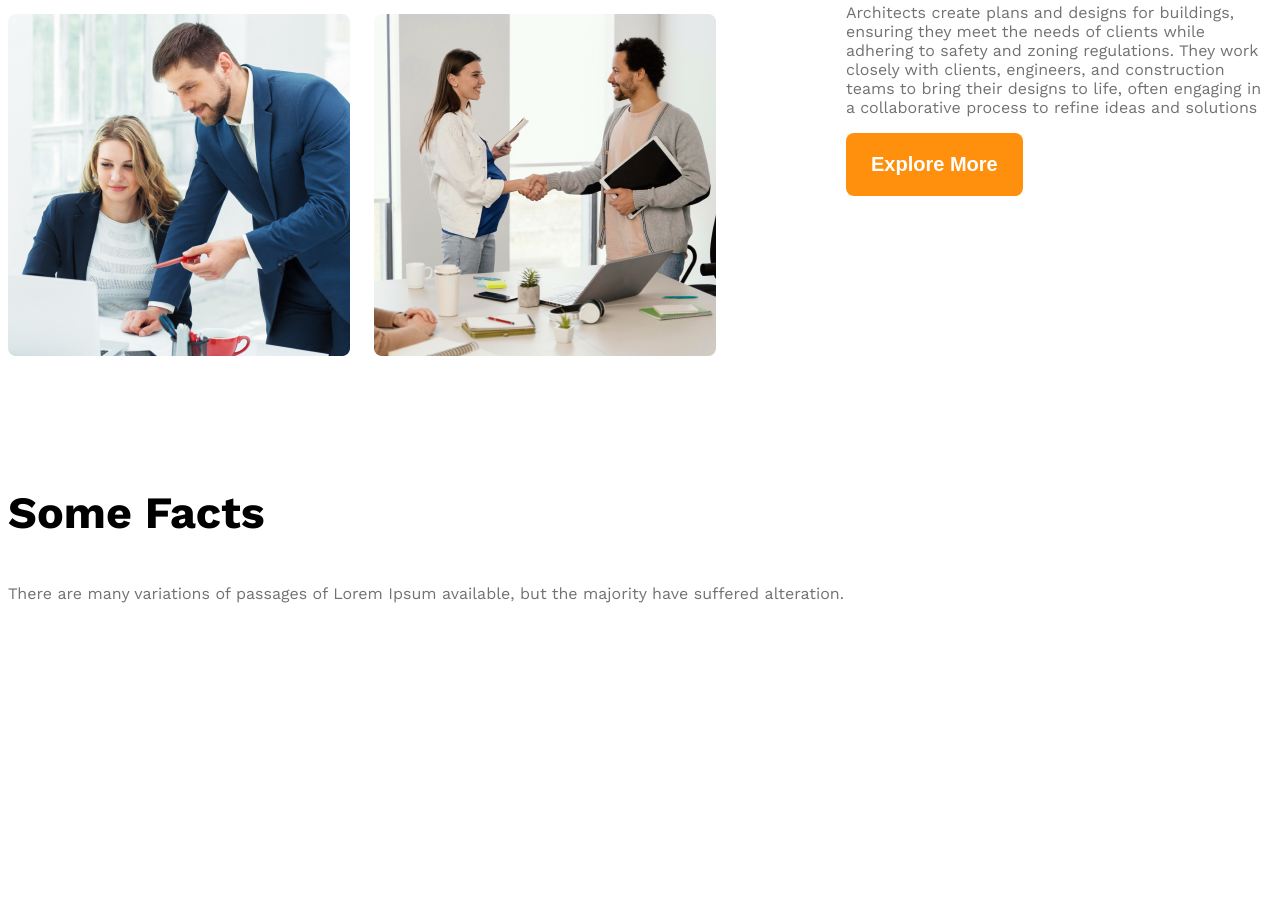
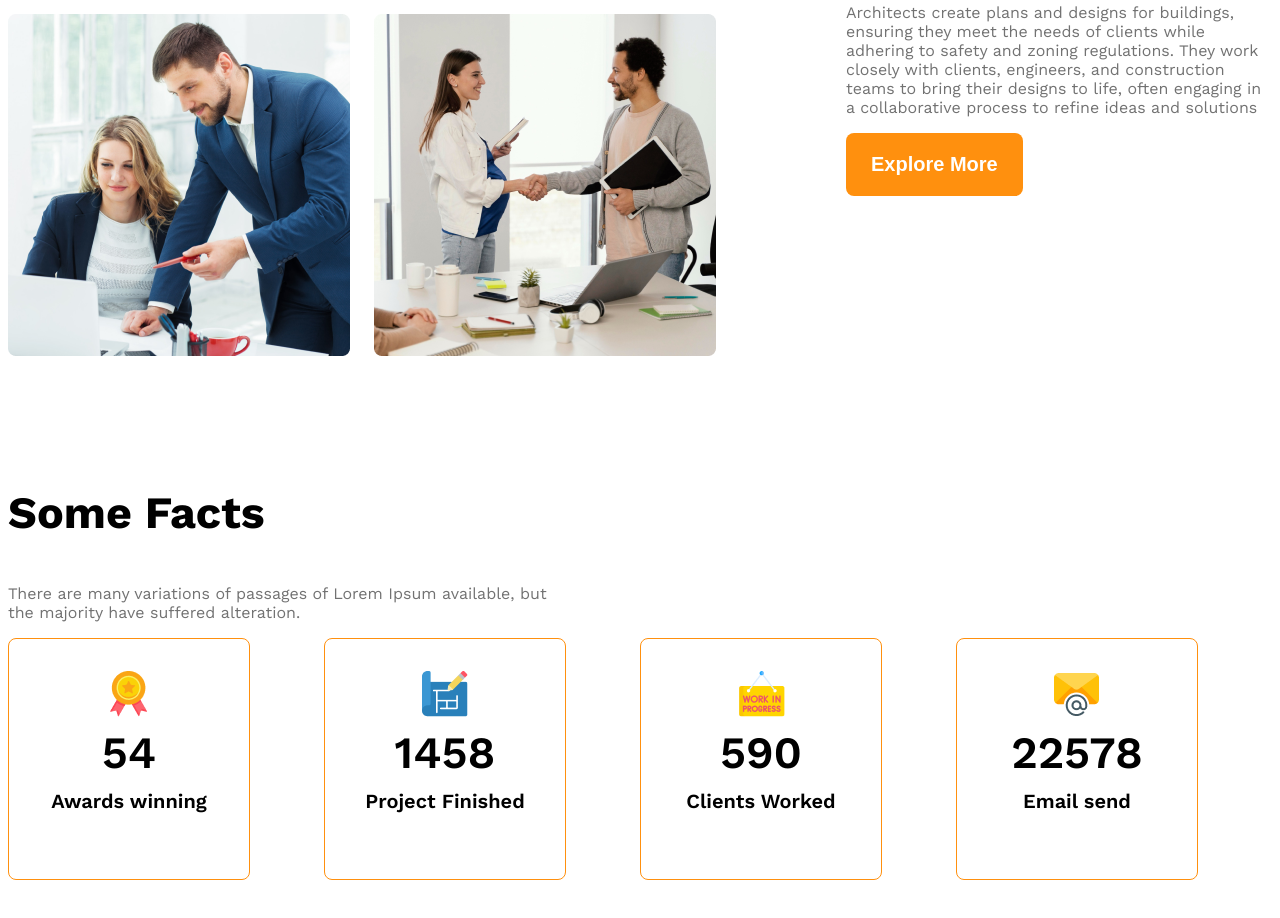
Before and after one commit to tanne09/G3-Architects, a plain HTML site: page index.html in a window 1280 px wide. Shown: the part 1704-2622 px from the top of the page. Before the commit the page ends 2596 px from the top, so only its background shows below. Drawn offline with nearby package versions, Linux system fonts and the light colour scheme.

Commit message:
fact-part worked

```diff
--- a/Styles/style.css
+++ b/Styles/style.css
@@ -134,6 +134,40 @@ main > section{
     font-weight: 500;
 }
 
+/* some fact related styles */
+
+.facts-container{
+    display: grid;
+    grid-template-columns: repeat(4 , 1fr);
+}
+
+.fact-card{
+    border: 1px solid  #FF900E ;
+    width: 240px;
+    height: 240px;
+    border-radius: 8px;
+    text-align: center;
+    align-items: center;
+    justify-content: center;
+}
+
+.fact-number{
+    font-size: 2.8rem;
+    font-weight: 600;
+    margin-top: 5px ;
+    margin-bottom: 10px;
+}
+
+.fact-name{
+    font-size: 1.25rem;
+    font-weight: 600;
+    margin-top: 10px;
+}
+
+.fact-description{
+    max-width: 540px;
+}
+
 /* responsive media query */
 
 @media screen and (max-width: 576px) {
--- a/index.html
+++ b/index.html
@@ -61,29 +61,38 @@
 
         <section>
                 <h3 class="section-title">Some Facts</h3>
-                <p class="text-light-gray">There are many variations of passages of Lorem Ipsum available, but the majority have suffered alteration.</p>
+                <p class="text-light-gray fact-description">There are many variations of passages of Lorem Ipsum available, but the majority have suffered alteration.</p>
                 <div class="facts-container">
-                    <!-- .fact*4>img.fact-icon+h4.fact-number+h5.fact-name -->
-                     <div class="fact">
-                        <img src="" alt="" class="fact-icon">
-                        <h4 class="fact-number"></h4>
-                        <h5 class="fact-name"></h5>
+                    <!-- .fact-card*4>img.fact-icon+h4.fact-number+h5.fact-name -->
+                     <div class="fact-card display-flex">
+                        <div>
+                            <img src="images/icons/ribon.png" alt="" class="fact-icon">
+                            <h4 class="fact-number">54</h4>
+                            <h5 class="fact-name">Awards winning</h5>
+                        </div>
                      </div>
-                     <div class="fact">
-                        <img src="" alt="" class="fact-icon">
-                        <h4 class="fact-number"></h4>
-                        <h5 class="fact-name"></h5>
+                     <div class="fact-card display-flex">
+                        <div>
+                            <img src="images/icons/projects.png" alt="" class="fact-icon">
+                            <h4 class="fact-number">1458</h4>
+                            <h5 class="fact-name">Project Finished</h5>
+                        </div>
                      </div>
-                     <div class="fact">
-                        <img src="" alt="" class="fact-icon">
-                        <h4 class="fact-number"></h4>
-                        <h5 class="fact-name"></h5>
+                     <div class="fact-card display-flex">
+                        <div>
+                            <img src="images/icons/customers.png" alt="" class="fact-icon">
+                            <h4 class="fact-number">590</h4>
+                            <h5 class="fact-name">Clients Worked</h5>
+                        </div>
                      </div>
-                     <div class="fact">
-                        <img src="" alt="" class="fact-icon">
-                        <h4 class="fact-number"></h4>
-                        <h5 class="fact-name"></h5>
+                     <div class="fact-card display-flex">
+                        <div>
+                            <img src="images/icons/email.png" alt="" class="fact-icon">
+                            <h4 class="fact-number">22578</h4>
+                            <h5 class="fact-name">Email send</h5>
+                        </div>
                      </div>
+
                 </div>
         </section>
 
```
